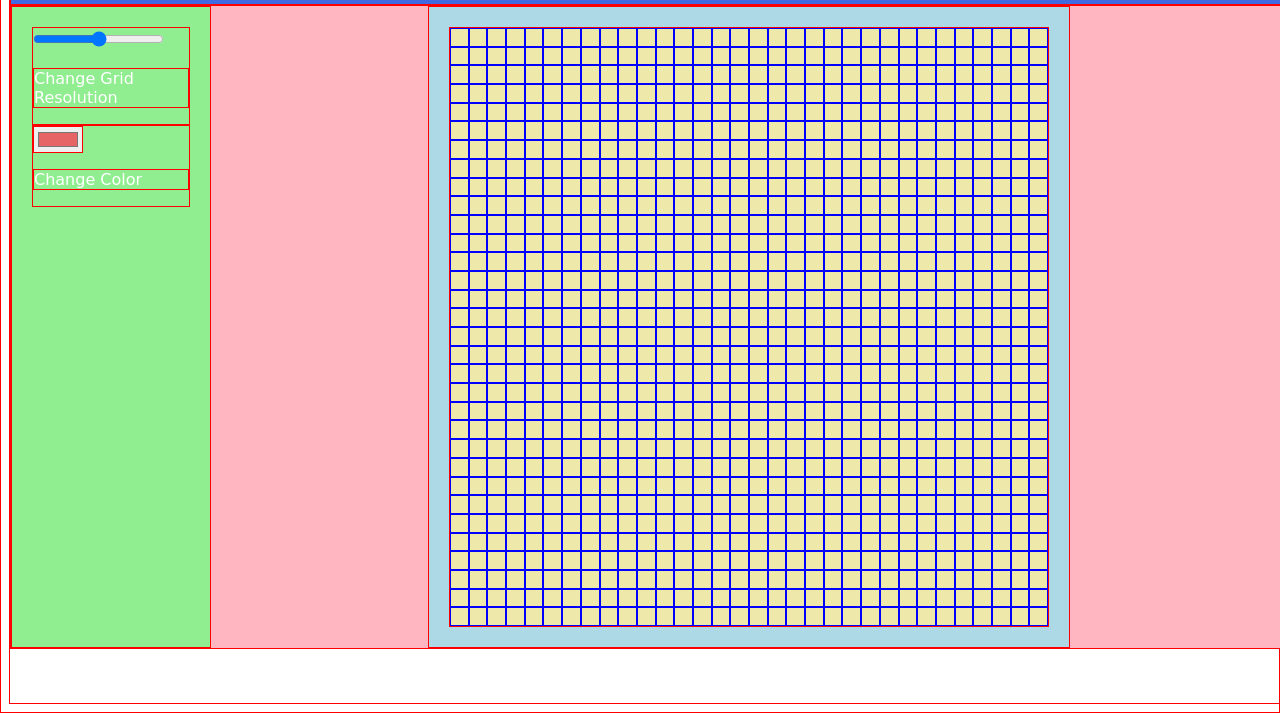
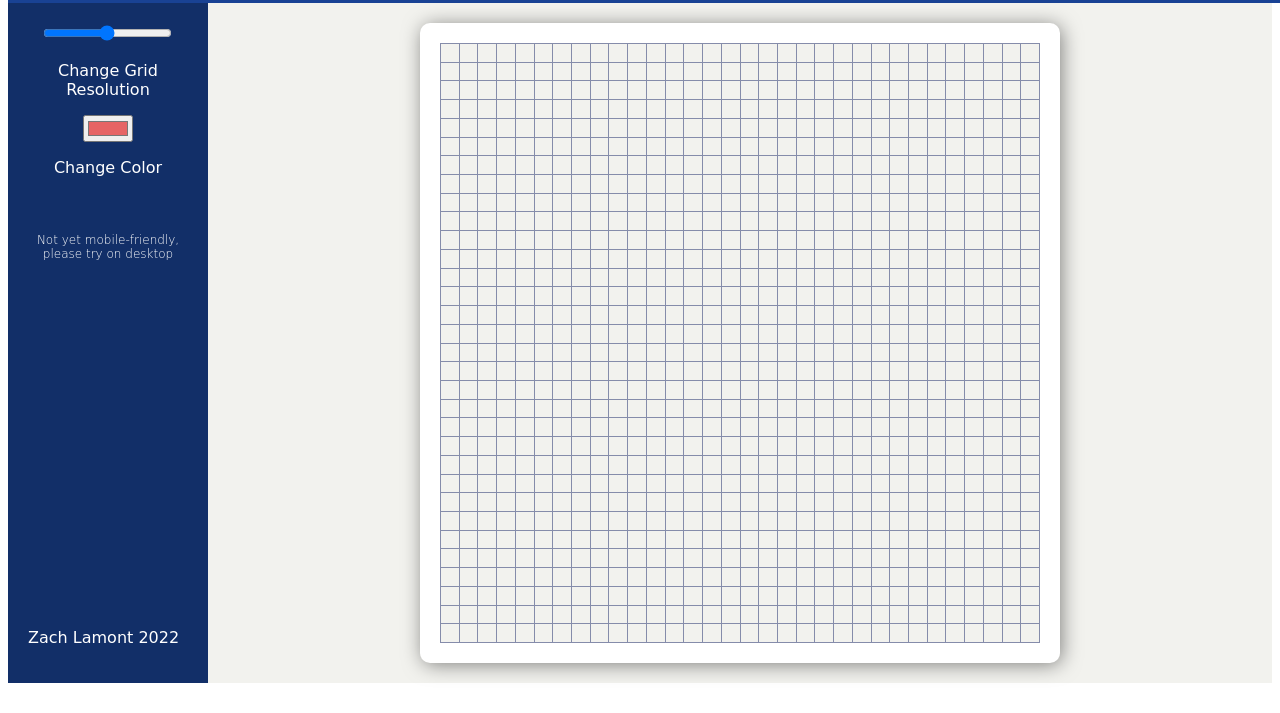
Before and after one commit to zachlamont/etch-a-sketch, a plain HTML site: page index.html in a window 1280 px wide. Shown: the part 105-818 px from the top of the page. Drawn offline with Linux system fonts and the light colour scheme; a web font is replaced by a local one.

Commit message:
Add styles

```diff
--- a/index.html
+++ b/index.html
@@ -19,7 +19,7 @@
     </header>
     <main>
       <div class="sidebar">
-        <div>
+        <div class="menu">
           <input
             type="range"
             id="resolution"
@@ -30,10 +30,17 @@
           />
           <p class="label">Change Grid Resolution</p>
         </div>
-        <div>
-          <input type="color" id="color-picker" name="color-picker" value="#e66465" />
+        <div class="menu">
+          <input
+            type="color"
+            id="color-picker"
+            name="color-picker"
+            value="#e66465"
+          />
           <p class="label">Change Color</p>
         </div>
+        <p class="warning">Not yet mobile-friendly, please try on desktop</p>
+        <p class="name">Zach Lamont 2022</p>
       </div>
       <div class="grid-background">
         <div id="grid-container"></div>
--- a/styles.css
+++ b/styles.css
@@ -1,71 +1,87 @@
 * {
   box-sizing: border-box;
-  border: 1px solid red;
+  color: white;
 }
-body {
-  height: 100vh;
-  width: 100vw;
+html {
+  height: 100%;
 }
+
 header {
-  background-color: #1f2937;
   display: flex;
   height: 100px;
   align-items: center;
-  background-color: royalblue;
+  background-color: rgb(25, 66, 148);
+  width: 100vw;
+  padding: 20px;
 }
 .logo {
   font-size: 50px;
 }
 h1 {
-  color: white;
   font-size: 50px;
   font-family: "Cabin Sketch", cursive;
-
+  margin-left: 15px;
 }
 .label {
-  color: white;
   font-size: 16px;
   font-family: "Cabin Sketch", cursive;
 }
 
 main {
+  height: 100;
   width: 100%;
   display: flex;
   justify-content: flex-start;
-  background-color: lightpink;
+  background-color: rgb(242, 242, 238);
 }
 .sidebar {
   padding: 20px;
   width: 200px;
-  background-color: lightgreen;
-  display:flex;
+  background-color: rgb(18, 47, 104);
+  display: flex;
   justify-content: flex-start;
   flex-direction: column;
 }
 .grid-background {
   display: flex;
-  margin-left: auto;
-  margin-right: auto;
+  margin: 20px auto 20px auto;
   justify-content: center;
   align-content: center;
-  background-color: lightblue;
+  background-color: white;
   padding: 20px;
+  border-radius: 10px;
+  box-shadow: 2px 2px 20px -1px rgba(0, 0, 0, 0.5);
 }
 #grid-container {
   display: flex;
   flex-wrap: wrap;
   align-content: flex-start;
-  width: 75vh;
   height: 75vh;
-  background-color: aquamarine;
+  aspect-ratio: 1/1;
+  border-right: 0.25px solid rgb(133, 140, 170);
+  border-bottom: 0.25px solid rgb(133, 140, 170);
 }
 .pixels {
-  border: 1px solid blue;
-  background-color: palegoldenrod;
+  border-top: 0.25px solid rgb(133, 140, 170);
+  border-left: 0.25px solid rgb(133, 140, 170);
+  background-color: rgb(242, 242, 238);
 }
-#mouse-info {
+.warning {
+  font-size: 12px;
+  font-weight: 100;
+  font-family: "Cabin Sketch", cursive;
+  margin-top: 40px;
+  text-align: center;
 }
+
 #resolution {
-margin-left: auto;
-
+  margin-left: auto;
 }
+.name {
+  font-size: 16px;
+  font-family: "Cabin Sketch", cursive;
+  margin-top: auto;
+}
+.menu {
+  text-align: center;
+}
```
